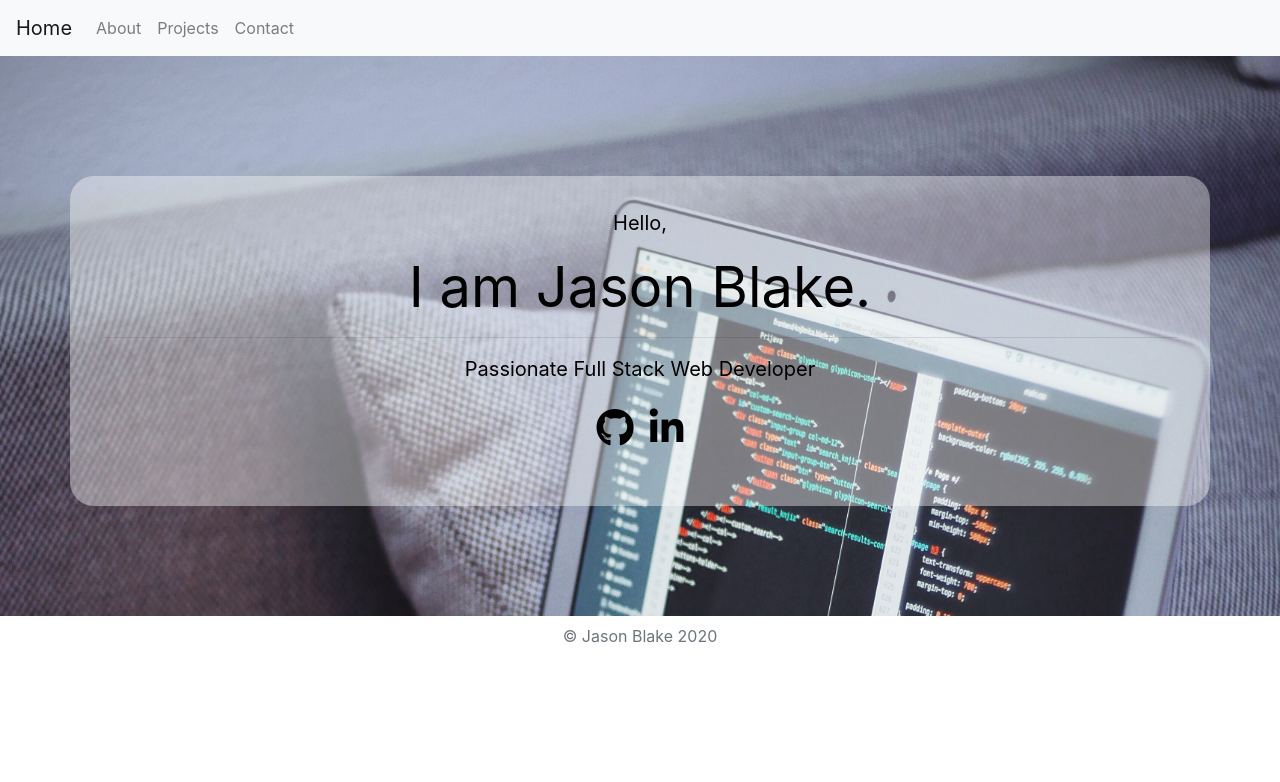
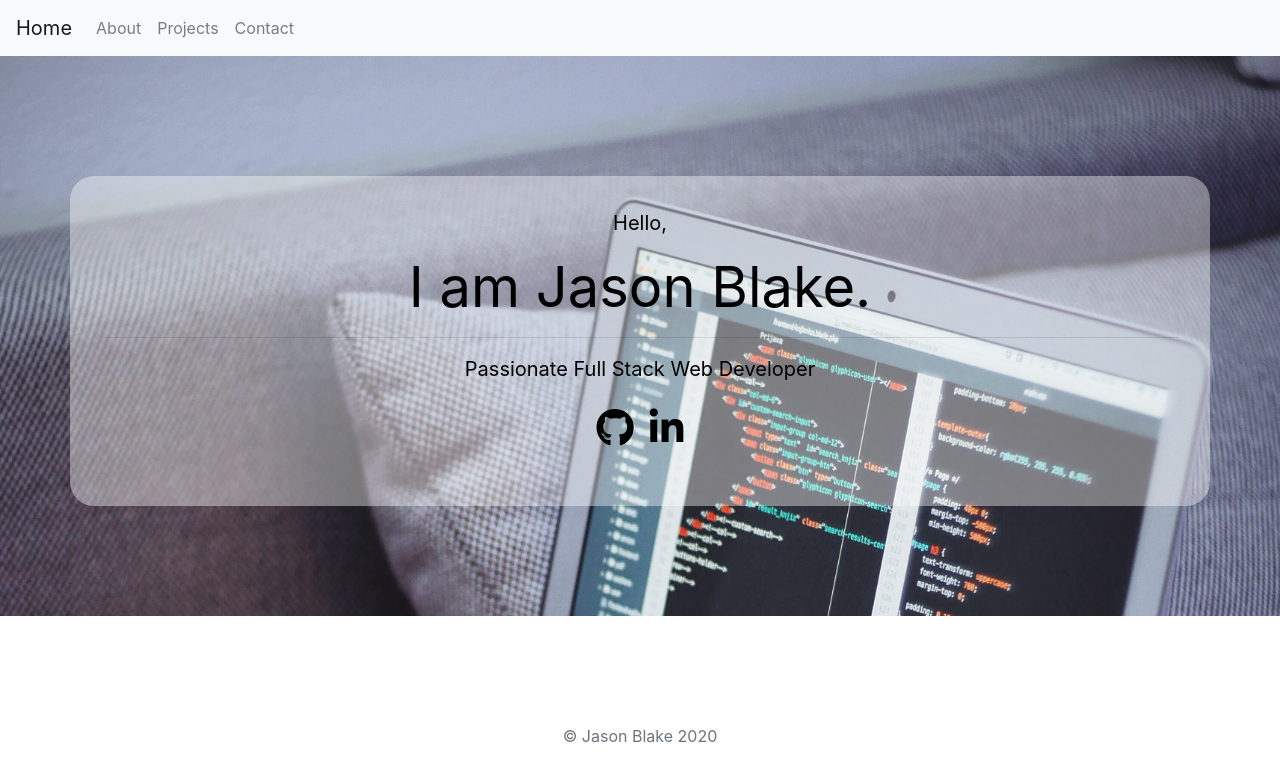
Before and after one commit to Jason714/my-react-portfolio, a React (Create React App) app: page / in a window 1280 px wide. Shown: the top 782 px of the page. Built offline with nearby package versions, Linux system fonts and the light colour scheme.

Commit message:
attempting to deploy to gh-pages

```diff
--- a/src/App.js
+++ b/src/App.js
@@ -1,25 +1,26 @@
 import React from "react";
 import "./App.css";
-import { BrowserRouter as Router, Route, Switch, Link } from "react-router-dom";
+import { BrowserRouter as Router, Route } from "react-router-dom";
 import Home from "./pages/home";
 import About from "./pages/about";
 import Projects from "./pages/projects";
 import Contact from "./pages/contact";
 import Nav from "./components/Nav";
 import Footer from "./components/Footer";
+import Wrapper from "./components/Wrapper";
 
 function App() {
   return (
-    <Router basename={process.env.PUBLIC_URL}>
-      <div className="App">
+    <Router>
+      <div>
         <Nav />
-        <Switch>
-          <Route path="/" component={Home} />
-          <Link to="/home" />
-          <Link to="/about" />
-          <Link to="/projects" />
-          <Link to="/contact" />
-        </Switch>
+        <Wrapper>
+          <Route exact path="/" component={Home} />
+          <Route exact path="/home" component={Home} />
+          <Route exact path="/about" component={About} />
+          <Route exact path="/projects" component={Projects} />
+          <Route exact path="/contact" component={Contact} />
+        </Wrapper>
         <Footer />
       </div>
     </Router>
--- /dev/null
+++ b/src/components/Wrapper/index.js
@@ -0,0 +1,8 @@
+import React from "react";
+import "./style.css";
+
+function Wrapper(props) {
+  return <main className="wrapper" {...props} />;
+}
+
+export default Wrapper;
--- /dev/null
+++ b/src/components/Wrapper/style.css
@@ -0,0 +1,4 @@
+.wrapper {
+  min-height: 100%;
+  padding-bottom: 100px;
+}
--- a/src/pages/contact.css
+++ b/src/pages/contact.css
@@ -1,6 +1,6 @@
 li.borderless {
   border: 0 none;
-  background-color: rgb(255, 255, 255, 0.6);
+  background-color: rgb(255, 255, 255, 0.7);
 }
 
 .contact-area {
@@ -15,7 +15,7 @@ li.borderless {
 }
 
 .contact-form {
-  background-color: rgb(255, 255, 255, 0.7);
+  background-color: rgb(255, 255, 255, 0.8);
 }
 
 .resume {
```
